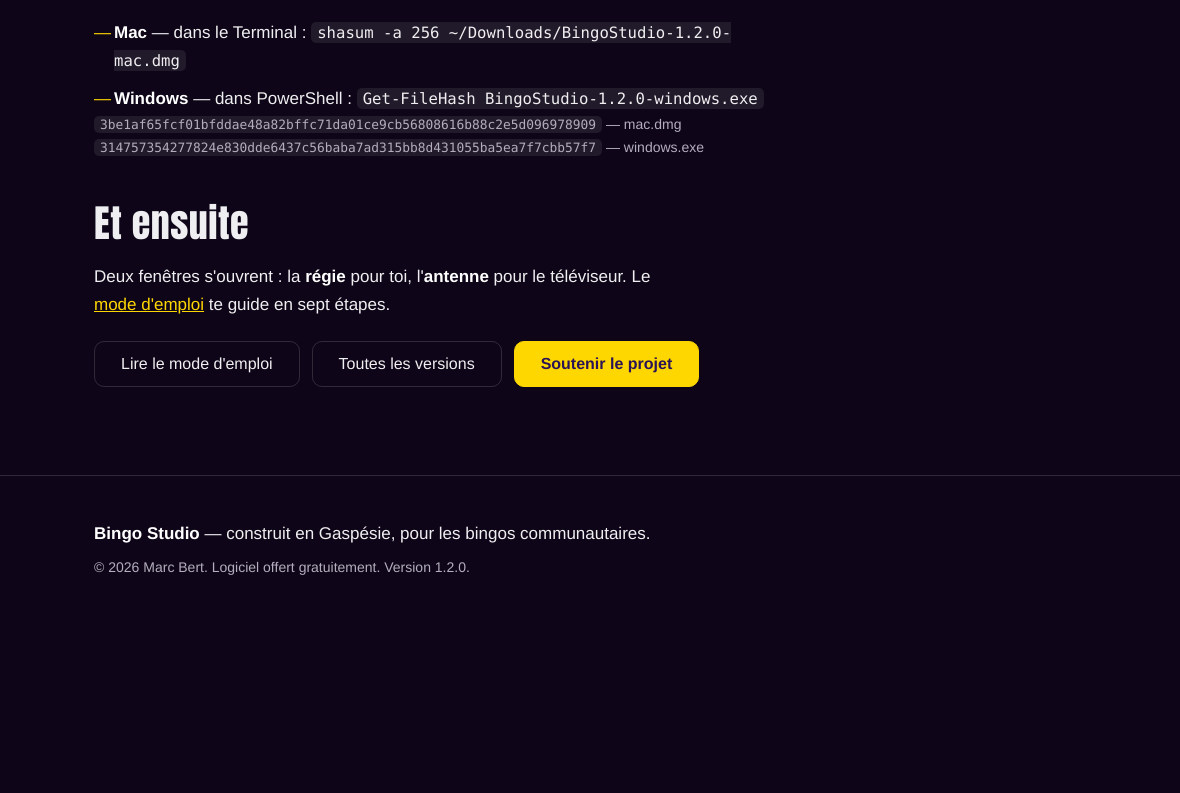
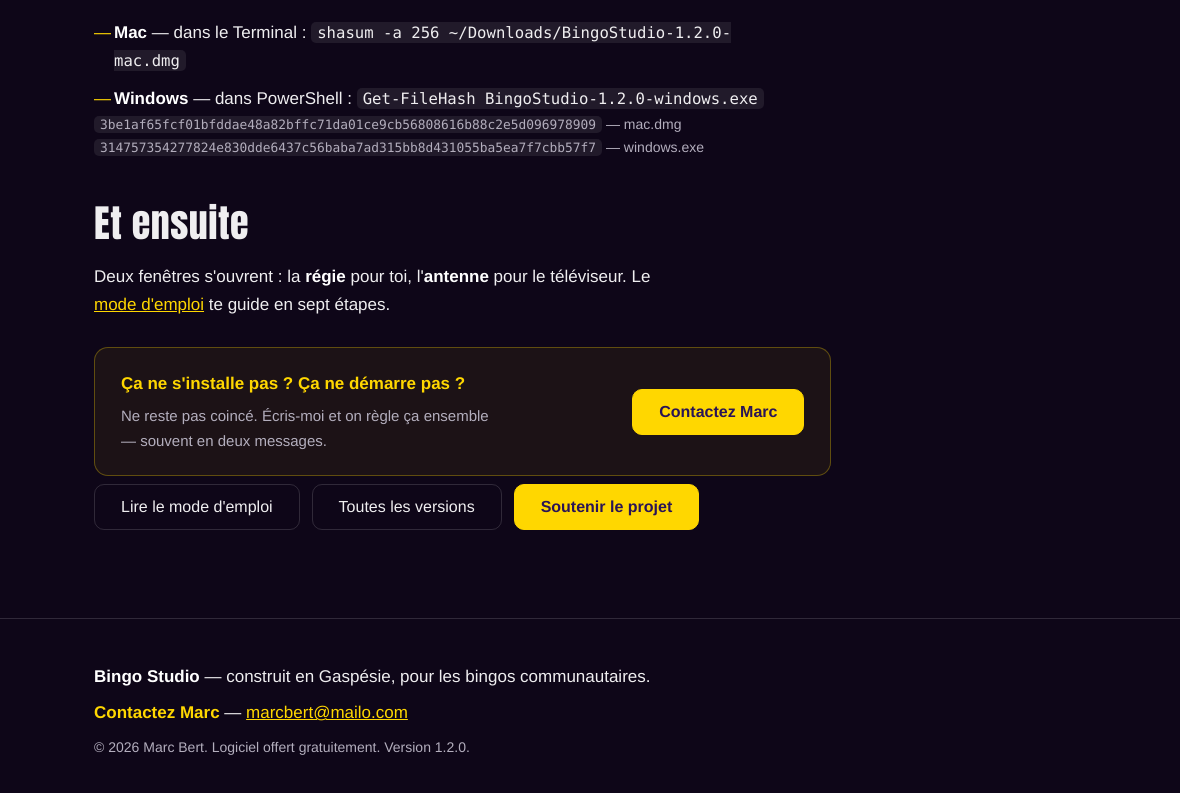
Before and after one commit to bingoTCA/bingo-studio, an Electron app: page site/telecharger/index.html in a window 1180 px wide. Shown: the part 1567-2360 px from the top of the page. Before the commit the page ends 2206 px from the top, so only its background shows below. Drawn offline with Linux system fonts and the light colour scheme.

Commit message:
« Contactez Marc » un peu partout sur le site
Un projet donné par une seule personne se vend par la personne, pas par le
logiciel. Une télé communautaire qui hésite devant un logiciel non signé
écrira plus volontiers qu'elle ne remplira un champ — encore faut-il
qu'elle voie à qui.

Le lien est maintenant dans la navigation, en jaune, visible sur toutes
les pages. Un bloc de contact sous le formulaire d'inscription, un autre
sur la page de téléchargement — juste sous la marche à suivre du premier
lancement, qui est le moment exact où une station abandonne. Et l'adresse
en clair au pied de chaque page, avec ce pour quoi on peut écrire :
télécharger, signaler un pépin, proposer une amélioration, demander une
version sur mesure.

Chaque lien porte son propre objet de courriel — « une question »,
« problème d'installation », « une base plus grande » — pour que Marc sache
de quoi il s'agit avant d'ouvrir.

```diff
--- a/site/style.css
+++ b/site/style.css
@@ -286,6 +286,27 @@ code {
   padding: 1px 6px;
 }
 
+/* ---------- « Contactez Marc », un peu partout ----------
+   Un projet donné par une seule personne se vend par la personne, pas par le
+   logiciel. Une station qui hésite écrira plus volontiers qu'elle ne
+   remplira un champ — encore faut-il qu'elle voie à qui. */
+.entete nav .lien-contact { color: var(--jaune); font-weight: 700; }
+
+.contact-bloc {
+  display: flex; align-items: center; justify-content: space-between;
+  gap: 24px; flex-wrap: wrap;
+  border: 1px solid rgba(255,215,0,.3);
+  background: rgba(255,215,0,.06);
+  border-radius: 14px; padding: 22px 26px;
+  margin: 28px 0 8px; max-width: 78ch;
+}
+.contact-bloc strong { display: block; color: var(--jaune); margin-bottom: 6px; }
+.contact-bloc p { margin: 0; color: var(--texte-doux); font-size: 15px; max-width: 46ch; }
+.contact-bloc .bouton { flex-shrink: 0; }
+
+.pied-contact { font-size: 17px; margin-bottom: 6px; }
+.pied-contact strong { color: var(--jaune); }
+
 /* ---------- Compteur d'inscriptions ---------- */
 .compteur {
   display: inline-flex; align-items: baseline; gap: 10px;
--- a/site/telecharger/index.html
+++ b/site/telecharger/index.html
@@ -22,6 +22,7 @@
     <nav>
       <a href="../#emploi">Mode d'emploi</a>
       <a href="../#contribution" class="lien-don">Contribuer</a>
+      <a href="mailto:marcbert@mailo.com?subject=Bingo%20Studio" class="lien-contact">Contactez&nbsp;Marc</a>
     </nav>
   </div>
 </header>
@@ -111,6 +112,17 @@
         pour le téléviseur. Le <a href="../#emploi">mode d'emploi</a> te guide
         en sept étapes.
       </p>
+      <!-- Le premier lancement d'un logiciel non signé, c'est le moment où
+           une station abandonne. Autant qu'elle sache à qui écrire. -->
+      <div class="contact-bloc">
+        <div>
+          <strong>Ça ne s'installe pas ? Ça ne démarre pas ?</strong>
+          <p>Ne reste pas coincé. Écris-moi et on règle ça ensemble —
+             souvent en deux messages.</p>
+        </div>
+        <a class="bouton bouton-fort" href="mailto:marcbert@mailo.com?subject=Bingo%20Studio%20—%20problème%20d'installation">Contactez Marc</a>
+      </div>
+
       <div class="boutons">
         <a class="bouton" href="../#emploi">Lire le mode d'emploi</a>
         <a class="bouton" href="https://github.com/bingoTCA/bingo-studio/releases" target="_blank" rel="noopener">Toutes les versions</a>
@@ -123,6 +135,10 @@
 <footer class="pied">
   <div class="dedans">
     <p><strong>Bingo Studio</strong> — construit en Gaspésie, pour les bingos communautaires.</p>
+    <p class="pied-contact">
+      <strong>Contactez Marc</strong> —
+      <a href="mailto:marcbert@mailo.com?subject=Bingo%20Studio">marcbert@mailo.com</a>
+    </p>
     <p class="petit">© <span id="annee">2026</span> Marc Bert. Logiciel offert gratuitement. Version 1.2.0.</p>
   </div>
 </footer>
```
Also changed, not shown: site/index.html (+20 -0 lines).
